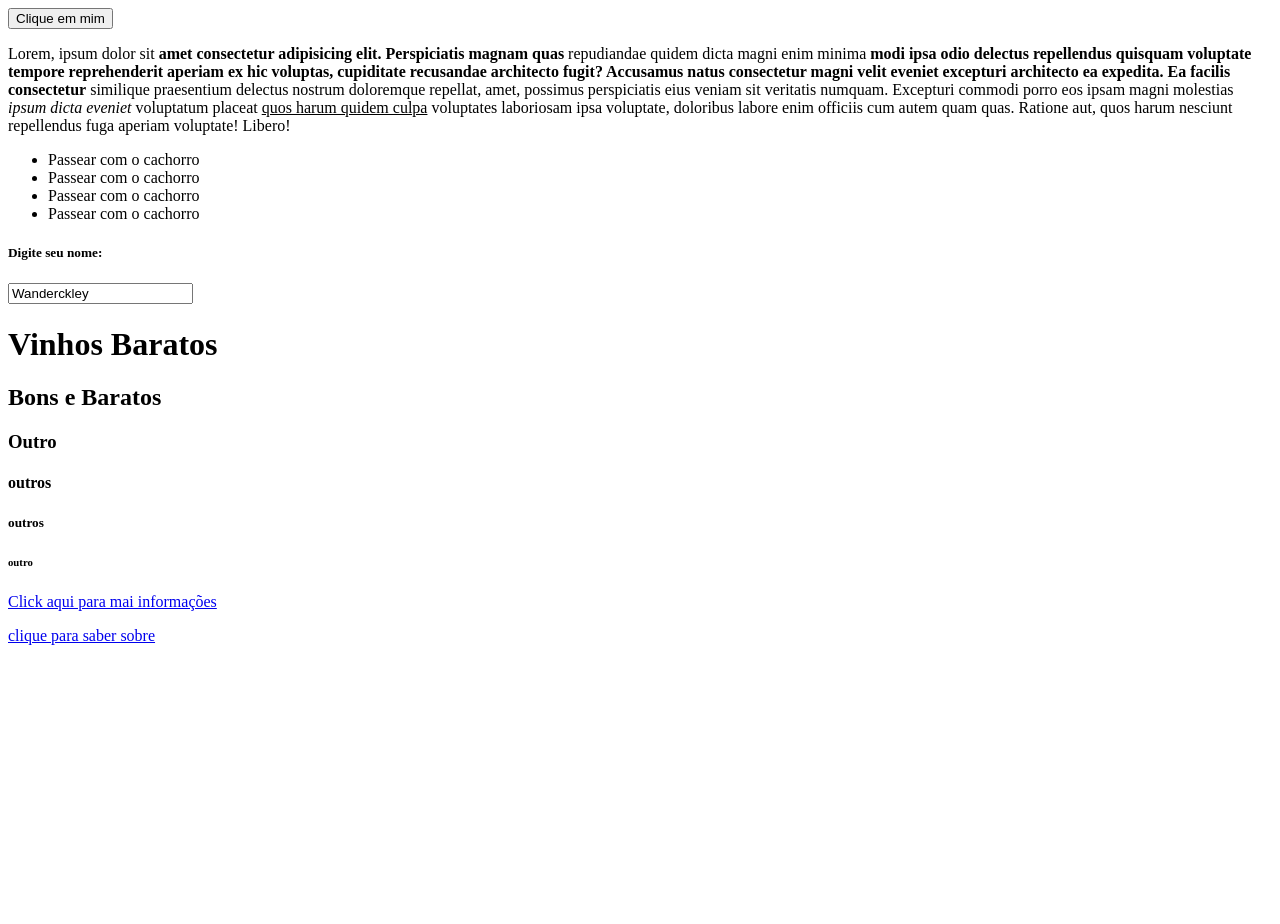
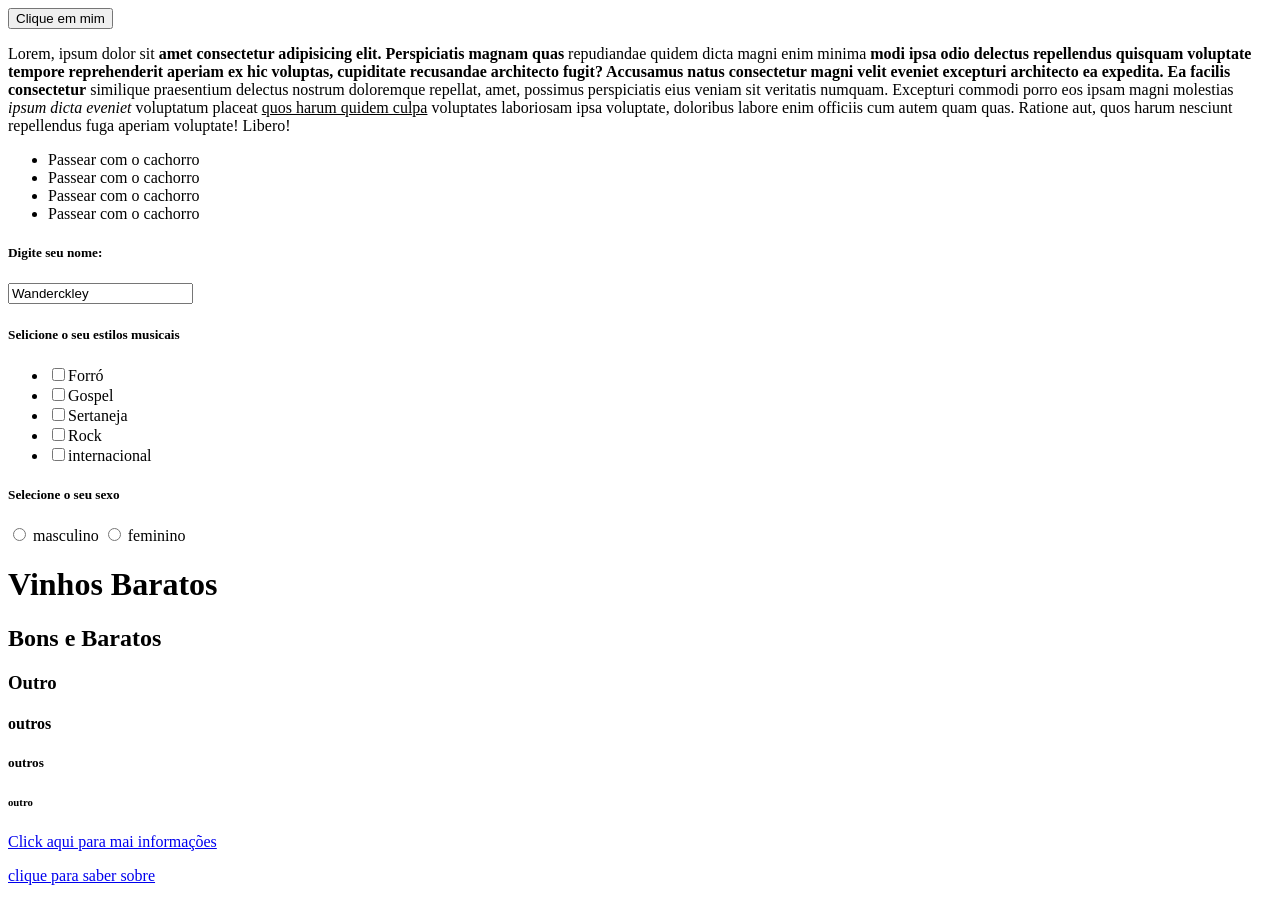
Before and after one commit to WanderckleyOliveira/Curso-html, a plain HTML site: page index.html in a window 1280 px wide. Before the commit the page ends 800 px from the top, so only its background shows below. Drawn offline with Linux system fonts and the light colour scheme.

Commit message:
comando de formatação

```diff
--- a/index.html
+++ b/index.html
@@ -26,6 +26,20 @@
            <h5>Digite seu nome: </h5>
            <input type="text" name="nome" placeholder="Nome completo" value="Wanderckley">
 
+           <h5>Selicione o seu estilos musicais</h5></5>
+           <ul>
+                <li><input type="checkbox">Forró</li>
+                <li><input type="checkbox">Gospel</li>
+                <li><input type="checkbox">Sertaneja</li>
+                <li><input type="checkbox">Rock</li>
+                <li><input type="checkbox">internacional</li>
+
+            </ul>
+
+            <h5>Selecione o seu sexo</h5>
+            <input type="radio" name="sexo"> masculino
+            <input type="radio" name="sexo"> feminino
+
 
         <h1>Vinhos Baratos</h1>
             <h2>Bons e Baratos</h2>
```
